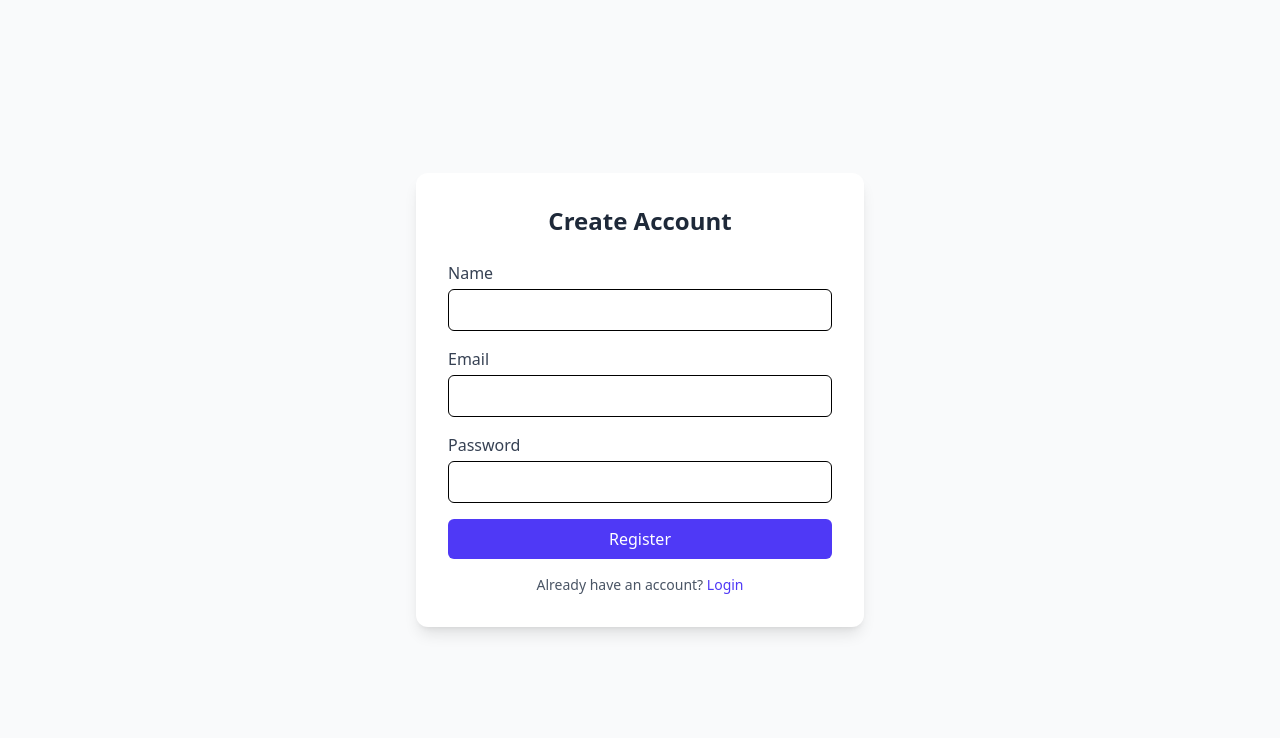
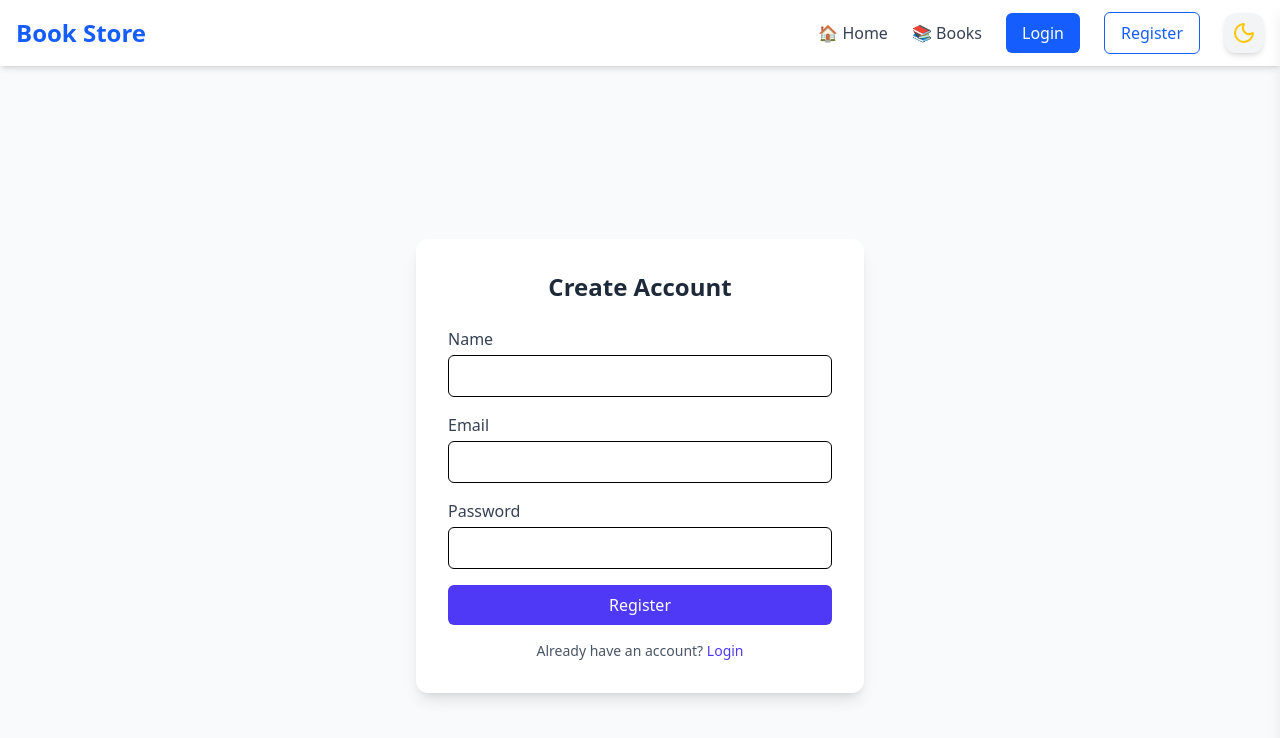
Before and after one commit to kishensjain/Book-Store-MERN, a React app in the folder frontend/: page /register in a window 1280 px wide. Shown: the top 738 px of the page. Built offline with nearby package versions, Linux system fonts and the light colour scheme; the HTML template or start-up script is replaced by a standard one.

Commit message:
Add Navbar component

```diff
--- a/frontend/src/App.tsx
+++ b/frontend/src/App.tsx
@@ -3,12 +3,14 @@ import { useAppSelector } from "./app/hooks"
 import { Route, Routes } from "react-router";
 import Register from "./pages/Register";
 import Login from "./pages/Login";
+import Navbar from "./components/Navbar";
+import { Home } from "lucide-react";
 
 function App() {
   const theme = useAppSelector((s) => s.theme.mode);
 
   useEffect(() => {
-    const root = document.documentElement;
+    const root = document.documentElement; //html tag
     if(theme === "dark"){
       root.classList.add("dark")
     }else{
@@ -18,7 +20,9 @@ function App() {
 
   return (
     <div className="min-h-screen bg-white dark:bg-slate-900">
+      <Navbar/>
       <Routes>
+        <Route path="/" element={<Home/>} />
         <Route path = '/register' element={<Register/>} />
         <Route path = '/login' element={<Login/>} />
       </Routes>
--- /dev/null
+++ b/frontend/src/components/Navbar.tsx
@@ -0,0 +1,234 @@
+import { useState } from "react";
+import { useNavigate, Link, NavLink } from "react-router";
+import { useAppDispatch, useAppSelector } from "../app/hooks";
+import { logout } from "../features/auth/authSlice";
+import ThemeToggle from "./ThemeToggle";
+import { UserRound } from "lucide-react";
+
+const Navbar = () => {
+  const [showLogoutModal, setShowLogoutModal] = useState(false);
+  const [isMobileMenuOpen, setIsMobileMenuOpen] = useState(false);
+
+  const dispatch = useAppDispatch();
+  const navigate = useNavigate();
+  const { user } = useAppSelector((state) => state.auth);
+
+  const navItems = [
+    { name: "🏠 Home", path: "/" },
+    { name: "📚 Books", path: "/books" },
+  ];
+
+  const confirmLogout = () => {
+    dispatch(logout());
+    setShowLogoutModal(false);
+    navigate("/");
+  };
+
+  return (
+    <>
+      <nav className="bg-white dark:bg-gray-900 shadow-md sticky top-0 z-50 transition">
+        <div className="max-w-7xl mx-auto px-4 py-3 flex justify-between items-center">
+          {/* LOGO */}
+          <Link
+            to="/"
+            className="text-2xl font-bold text-blue-600 dark:text-blue-400"
+          >
+            Book Store
+          </Link>
+
+          {/* Desktop Menu */}
+          <div className="hidden md:flex items-center space-x-6">
+            {navItems.map((item) => (
+              <NavLink
+                key={item.path}
+                to={item.path}
+                className={({ isActive }) =>
+                  `text-gray-700 dark:text-gray-200 hover:text-blue-600 dark:hover:text-blue-400 transition ${
+                    isActive ? "font-semibold text-blue-600 dark:text-blue-400" : ""
+                  }`
+                }
+              >
+                {item.name}
+              </NavLink>
+            ))}
+
+            {!user ? (
+              <>
+                <Link
+                  to="/login"
+                  className="px-4 py-2 rounded-md bg-blue-600 text-white hover:bg-blue-700 transition"
+                >
+                  Login
+                </Link>
+                <Link
+                  to="/register"
+                  className="px-4 py-2 rounded-md border border-blue-600 text-blue-600 hover:bg-blue-600 hover:text-white transition"
+                >
+                  Register
+                </Link>
+              </>
+            ) : (
+              <>
+                <Link
+                  to="/profile"
+                  className="px-3 py-2 rounded-md text-gray-700 dark:text-gray-200 hover:text-blue-600 dark:hover:text-blue-400"
+                >
+                  <UserRound />
+                </Link>
+                <button
+                  onClick={() => setShowLogoutModal(true)}
+                  className="px-4 py-2 rounded-md bg-red-600 text-white hover:bg-red-700 transition"
+                >
+                  Logout
+                </button>
+              </>
+            )}
+
+            <ThemeToggle />
+          </div>
+
+          {/* Hamburger Button (Mobile) */}
+          <button
+            onClick={() => setIsMobileMenuOpen(!isMobileMenuOpen)}
+            className="md:hidden text-gray-700 dark:text-gray-200 focus:outline-none"
+          >
+            <svg
+              className="w-6 h-6"
+              fill="none"
+              stroke="currentColor"
+              strokeWidth="2"
+              viewBox="0 0 24 24"
+            >
+              {isMobileMenuOpen ? (
+                <path strokeLinecap="round" strokeLinejoin="round" d="M6 18L18 6M6 6l12 12" />
+              ) : (
+                <path strokeLinecap="round" strokeLinejoin="round" d="M4 6h16M4 12h16M4 18h16" />
+              )}
+            </svg>
+          </button>
+        </div>
+
+        {/* Mobile Menu - Side Drawer */}
+        <div
+          className={`fixed top-0 right-0 h-full w-2/3 max-w-xs bg-white dark:bg-gray-900 shadow-lg transform transition-transform duration-300 z-50 ${
+            isMobileMenuOpen ? "translate-x-0" : "translate-x-full"
+          }`}
+        >
+          <div className="px-4 py-6 flex flex-col space-y-4">
+            {/* Close button */}
+            <button
+              onClick={() => setIsMobileMenuOpen(false)}
+              className="self-end text-gray-700 dark:text-gray-200 focus:outline-none"
+            >
+              <svg
+                xmlns="http://www.w3.org/2000/svg"
+                className="w-6 h-6"
+                fill="none"
+                stroke="currentColor"
+                strokeWidth="2"
+                viewBox="0 0 24 24"
+              >
+                <path strokeLinecap="round" strokeLinejoin="round" d="M6 18L18 6M6 6l12 12" />
+              </svg>
+            </button>
+
+            {/* Navigation Links */}
+            {navItems.map((item) => (
+              <NavLink
+                key={item.path}
+                to={item.path}
+                onClick={() => setIsMobileMenuOpen(false)}
+                className={({ isActive }) =>
+                  `block text-gray-700 dark:text-gray-200 text-lg hover:text-blue-600 dark:hover:text-blue-400 transition ${
+                    isActive ? "font-semibold text-blue-600 dark:text-blue-400" : ""
+                  }`
+                }
+              >
+                {item.name}
+              </NavLink>
+            ))}
+
+            {/* Auth Buttons */}
+            {!user ? (
+              <>
+                <Link
+                  to="/login"
+                  onClick={() => setIsMobileMenuOpen(false)}
+                  className="block px-4 py-2 rounded-md bg-blue-600 text-white hover:bg-blue-700 transition"
+                >
+                  Login
+                </Link>
+                <Link
+                  to="/register"
+                  onClick={() => setIsMobileMenuOpen(false)}
+                  className="block px-4 py-2 rounded-md border border-blue-600 text-blue-600 hover:bg-blue-600 hover:text-white transition"
+                >
+                  Register
+                </Link>
+              </>
+            ) : (
+              <>
+                <Link
+                  to="/profile"
+                  onClick={() => setIsMobileMenuOpen(false)}
+                  className="flex items-center px-4 py-2 rounded-md text-gray-700 dark:text-gray-200 hover:text-blue-600 dark:hover:text-blue-400"
+                >
+                  <UserRound className="mr-2" />
+                  Profile
+                </Link>
+                <button
+                  onClick={() => {
+                    setIsMobileMenuOpen(false);
+                    setShowLogoutModal(true);
+                  }}
+                  className="block w-full text-left px-4 py-2 rounded-md bg-red-600 text-white hover:bg-red-700 transition"
+                >
+                  Logout
+                </button>
+              </>
+            )}
+
+            <div className="pt-4">
+              <ThemeToggle />
+            </div>
+          </div>
+        </div>
+
+        {/* Overlay */}
+        {isMobileMenuOpen && (
+          <div
+            className="fixed inset-0 bg-black/50 z-40"
+            onClick={() => setIsMobileMenuOpen(false)}
+          />
+        )}
+      </nav>
+
+      {/* Logout Modal */}
+      {showLogoutModal && (
+        <div className="fixed inset-0 flex items-center justify-center bg-black/50 backdrop-blur-sm z-50">
+          <div className="bg-white dark:bg-gray-800 rounded-lg shadow-lg p-6 w-80 text-center">
+            <h2 className="text-lg font-semibold text-gray-800 dark:text-gray-200">
+              Are you sure you want to log out?
+            </h2>
+            <div className="mt-4 flex justify-center space-x-3">
+              <button
+                onClick={confirmLogout}
+                className="px-4 py-2 bg-red-600 text-white rounded-md hover:bg-red-700 transition"
+              >
+                Yes, Logout
+              </button>
+              <button
+                onClick={() => setShowLogoutModal(false)}
+                className="px-4 py-2 border rounded-md border-gray-300 dark:border-gray-600 text-gray-700 dark:text-gray-200 hover:bg-gray-100 dark:hover:bg-gray-700 transition"
+              >
+                Cancel
+              </button>
+            </div>
+          </div>
+        </div>
+      )}
+    </>
+  );
+};
+
+export default Navbar;
--- a/frontend/src/features/auth/authSlice.ts
+++ b/frontend/src/features/auth/authSlice.ts
@@ -118,7 +118,7 @@ const slice = createSlice({
         state.error = null;
       })
       .addCase(loginUser.fulfilled, (state, action: PayloadAction<any>) => {
-        console.log("Payload from backend:", action.payload);
+        // console.log("Payload from backend:", action.payload);
         state.loading = false;
         state.user = state.user = {
           _id: action.payload._id,
--- /dev/null
+++ b/frontend/src/pages/Home.tsx
@@ -0,0 +1,10 @@
+
+const Home = () => {
+  return (
+    <div>
+
+    </div>
+  )
+}
+
+export default Home
```
